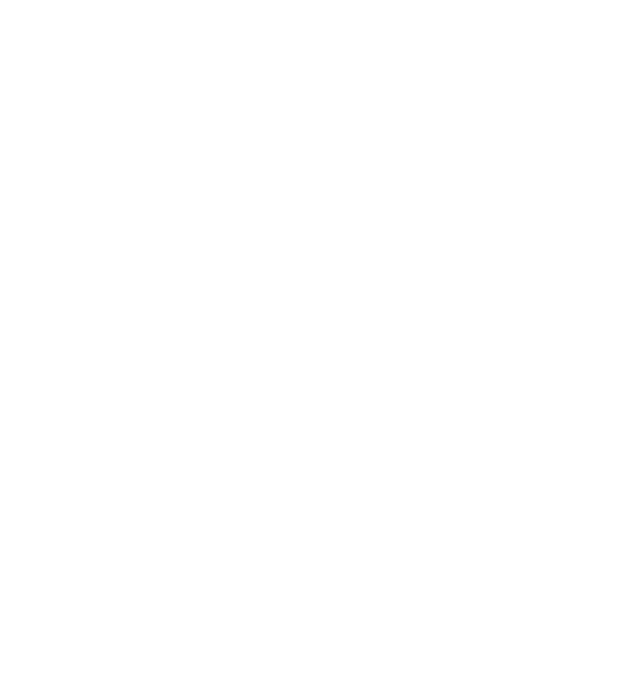
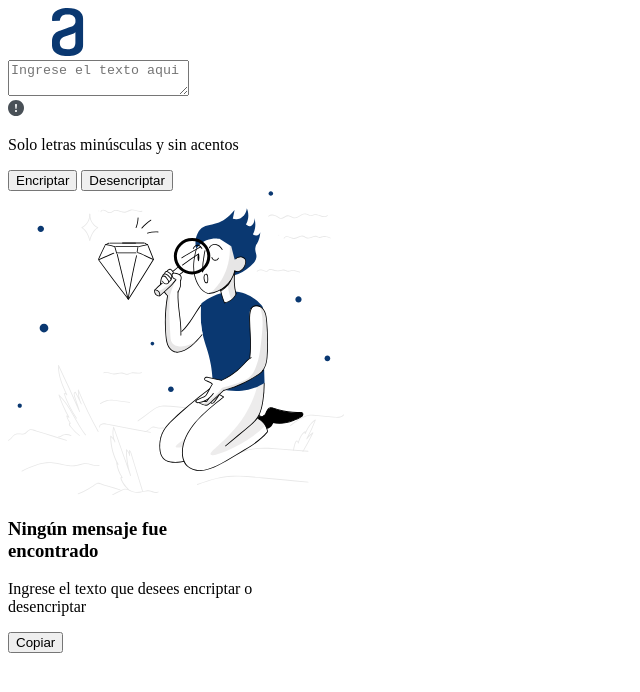
Before and after one commit to Brizuethansome/challenge-alura, a plain HTML site: page index.html in a window 1280 px wide. Shown: the whole page, without its empty margins (0-640 px from the left). Drawn offline with Linux system fonts and the light colour scheme.

Commit message:
Actualizando el index

```diff
--- a/index.html
+++ b/index.html
@@ -1,11 +1,45 @@
 <!DOCTYPE html>
-<html lang="es">
+<html lang="en">
 <head>
     <meta charset="UTF-8">
     <meta name="viewport" content="width=device-width, initial-scale=1.0">
-    <title>Challenge Alura</title>
+    <title>Encriptador Challenge</title>
 </head>
 <body>
+    <header>
+        <img class="logo" src="Imagenes/Logo.svg" alt="Logo">
+    </header>
+    <main>
+        <section class="seccion-uno">
+            <div class="contenedor-caja-texto">
+                <textarea placeholder="Ingrese el texto aqui" class="cajatexto"></textarea>
+            </div>
+            <div class="alerta">
+                <img src="Imagenes/alerta.svg" alt="alerta">
+                <p>Solo letras minúsculas y sin acentos</p>
+            </div>
+            <div class="contenedor-botones">
+                <input type="button" class="btn-encriptar" value="Encriptar">
+                <input type="button" class="btn-desencriptar" value="Desencriptar">
+            </div>
+        </section>
+        <section class="seccion-dos">
+            <div class="contenedor-munieco">
+                <img src="Imagenes/Muñeco.svg" alt="muñeco">
+            </div>
+            <div class="contenedor-parrafo">
+                <h3>Ningún mensaje fue <br> encontrado</h3>
+                <p>Ingrese el texto que desees encriptar o <br> desencriptar</p>
+            </div>
+            <div class="contenedor-copiar">
+                <input type="button" class="btn-copiar" value="Copiar">
+            </div>
+            <div class="contenedor-resultado">
+                <p class="texto-resultado"></p>
+            </div>
+        </section>
+    </main>
+
 
 </body>
 </html>
```
